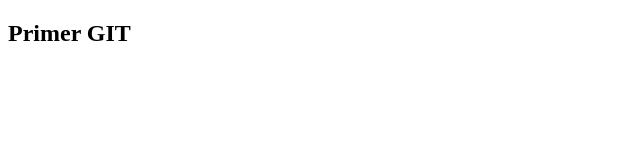
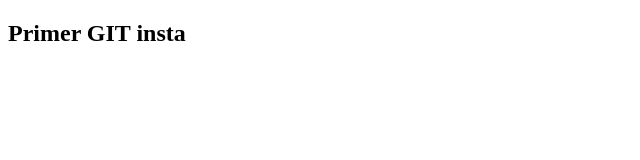
Before and after one commit to ginopastran/clase1GIT, a plain HTML site: page index.html in a window 1280 px wide. Shown: the full height of the page, 0-640 px from the left. Drawn offline with Linux system fonts and the light colour scheme.

Commit message:
actualizacion 1

```diff
--- a/index.html
+++ b/index.html
@@ -13,7 +13,7 @@
     <main>
         <section>
             <div>
-                <h1>Primer GIT</h1>
+                <h1>Primer GIT insta</h1>
             </div>
         </section>
     </main>
```
